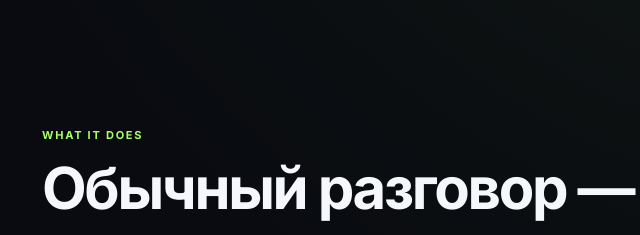
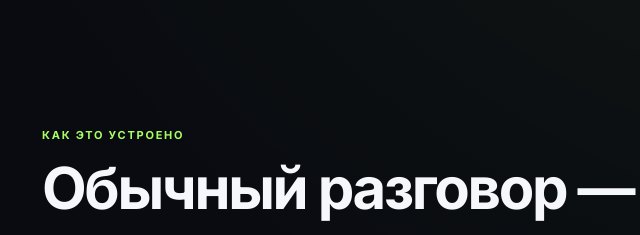
Before and after one commit to gin2020/lifelog-mcp, a plain HTML site: page website/index.html in a window 1280 px wide. Shown: the part 820-1055 px from the top of the page, 18-658 px from the left. Drawn offline with Linux system fonts and the light colour scheme.

Commit message:
Update index.html

```diff
--- a/website/index.html
+++ b/website/index.html
@@ -38,7 +38,7 @@
     </section>
 
     <section id="features" class="section container">
-      <div class="section-head"><span class="kicker">WHAT IT DOES</span><h2>Обычный разговор — реальные операции.</h2><p>Ты говоришь как обычно. AI понимает запрос, выбирает правильный MCP Tool, а LifeLog выполняет строго типизированную и проверяемую операцию.</p></div>
+      <div class="section-head"><span class="kicker">КАК ЭТО УСТРОЕНО</span><h2>Обычный разговор — реальные операции.</h2><p>Ты говоришь как обычно. AI понимает запрос, выбирает правильный MCP Tool, а LifeLog выполняет строго типизированную и проверяемую операцию.</p></div>
       <div class="grid three">
         <article class="card accent"><div class="icon">✦</div><h3>Память</h3><p>Сохраняй факты, события, мысли, идеи и наблюдения. Записи можно обновлять и удалять.</p><div class="tool-line"><code>remember</code><code>create_memory</code><code>update_memory</code><code>delete_memory</code></div></article>
         <article class="card"><div class="icon">₽</div><h3>Финансы</h3><p>Записывай покупки, расходы и доходы, а потом получай детальную аналитику по своим данным.</p><div class="tool-line"><code>create_finance_event</code><code>update_finance_item</code><code>delete_finance_event</code></div></article>
```
